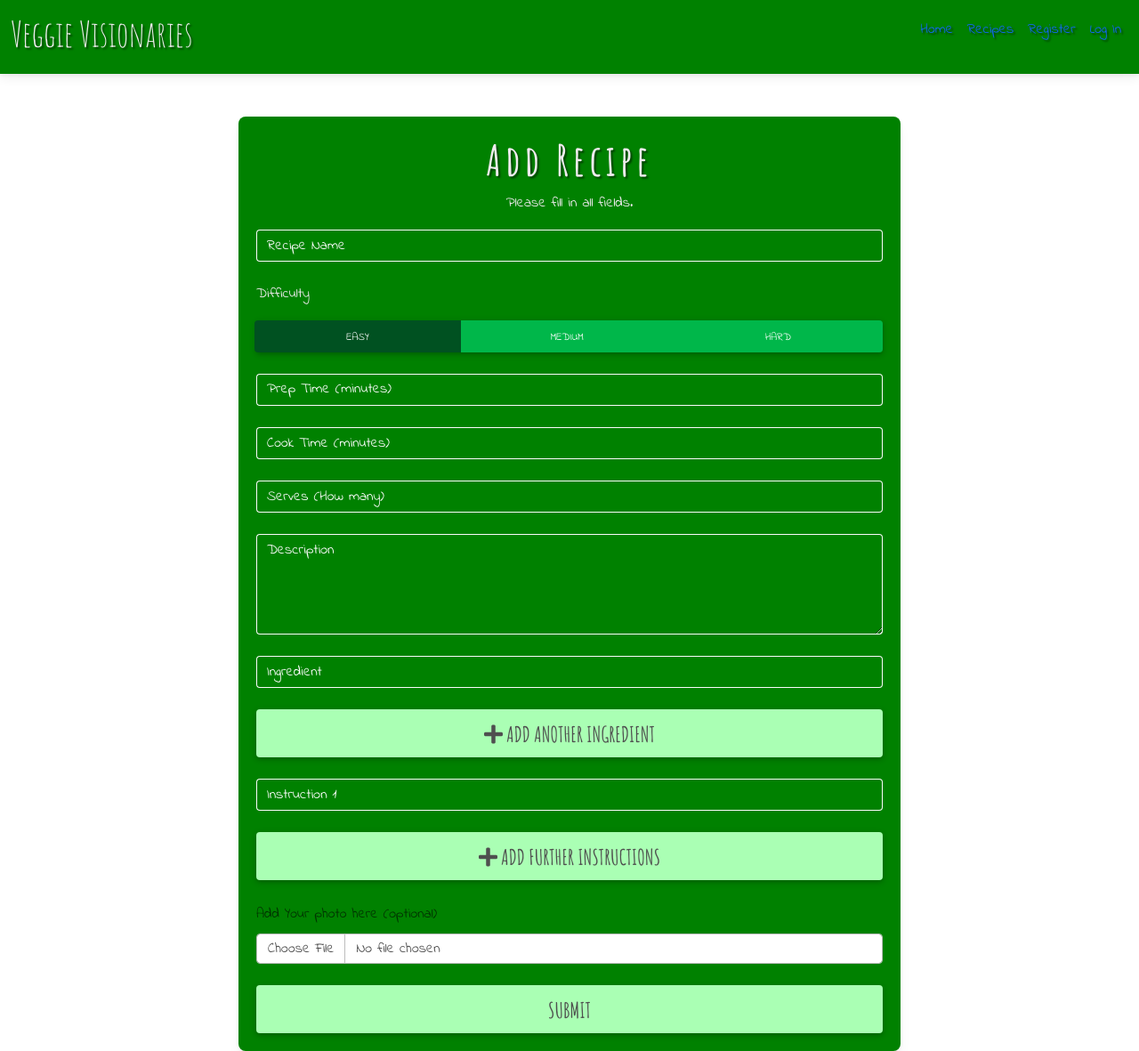
After one commit to Oldman10000/veggie_visionaries, a Flask app: page /add_recipe in a window 1280 px wide. The commit adds this page. Shown: the whole page at 89% size. Run offline with Flask 2, Linux system fonts and the light colour scheme; some libraries are stand-ins or nearby versions.

Commit message:
Add add recipe form and dynamic inputs

```diff
--- a/app.py
+++ b/app.py
@@ -105,6 +105,11 @@ def logout():
     return redirect(url_for("login"))
 
 
+@app.route("/add_recipe")
+def add_recipe():
+    return render_template("add-recipe.html")
+
+
 if __name__ == "__main__":
     app.run(host=os.environ.get("IP"),
             port=int(os.environ.get("PORT")),
--- a/static/css/style.css
+++ b/static/css/style.css
@@ -186,3 +186,7 @@ a {
 .card {
     padding: 20px;
 }
+
+.fa-plus {
+    text-align: right;
+}
--- a/static/js/script.js
+++ b/static/js/script.js
@@ -0,0 +1,58 @@
+// Dynamic input function taken and adapted from https://www.codexworld.com/add-remove-input-fields-dynamically-using-jquery/
+
+$(document).ready(function () {
+    const maxFieldIngredients = 15; //Input fields increment limitation
+    const maxFieldInstructions = 10; //Input fields increment limitation
+    let ingredientInputs = 1; //Initial field counter is 1
+    let instructionInputs = 1; //Initial field counter is 1
+
+    //Once add button is clicked
+    $(".add_ingredient_button").click(function () {
+        //Check maximum number of input fields
+        if (ingredientInputs < maxFieldIngredients) {
+            ingredientInputs++; //Increment field counter
+            $('.ingredient_field_wrapper').append(`
+            <div class="form-outline form-white mb-4">
+                <input type="text" name="ingredient${ingredientInputs}" id="ingredient${ingredientInputs}" class="form-control" required />
+                <label class="form-label" for="ingredient${ingredientInputs}">Ingredient</label>
+                <a href="javascript:void(0);" class="remove_button" title="Add field"><i class="fas fa-minus"></i></a>
+            </div>
+            `)
+            document.querySelectorAll('.form-outline').forEach((formOutline) => {
+                new mdb.Input(formOutline).init();
+            });
+        }
+    });
+
+    //Once add button is clicked
+    $(".add_instruction_button").click(function () {
+        //Check maximum number of input fields
+        if (instructionInputs < maxFieldInstructions) {
+            instructionInputs++; //Increment field counter
+            $('.instruction_field_wrapper').append(`
+            <div class="form-outline form-white mb-4">
+                <input type="text" name="instruction${ingredientInputs}" id="instruction${ingredientInputs}" class="form-control" required />
+                <label class="form-label" for="instruction${ingredientInputs}">Instruction ${ingredientInputs}</label>
+                <a href="javascript:void(0);" class="remove_button" title="Add field"><i class="fas fa-minus"></i></a>
+            </div>
+            `)
+            document.querySelectorAll('.form-outline').forEach((formOutline) => {
+                new mdb.Input(formOutline).init();
+            });
+        }
+    });
+
+    //Once remove button is clicked
+    $(".ingredient_field_wrapper").on('click', '.remove_button', function (e) {
+        e.preventDefault();
+        $(this).parent('div').remove(); //Remove field html
+        ingredientInputs--; //Decrement field counter
+    });
+
+    //Once remove button is clicked
+    $(".instruction_field_wrapper").on('click', '.remove_button', function (e) {
+        e.preventDefault();
+        $(this).parent('div').remove(); //Remove field html
+        instructionInputs--; //Decrement field counter
+    });
+});
--- /dev/null
+++ b/templates/add-recipe.html
@@ -0,0 +1,75 @@
+{% extends "base.html" %}
+{% block content %}
+
+{% include 'navbar.html' %}
+
+<main>
+    <div class="container mt-5">
+        <form class="col-8 mx-auto" method="POST" action="{{ url_for('login') }}">
+            <div class="card dark-green-back">
+                <h2 class="text-center title text-shadow">Add Recipe</h2>
+                <div class="row">
+                    <p class="text-center">
+                        Please fill in all fields.
+                    </p>
+                </div>
+                <div class="form-outline form-white mb-4">
+                    <input type="text" id="rname" name="rname" class="form-control" required />
+                    <label class="form-label" for="rname">Recipe Name</label>
+                </div>
+                <p>Difficulty</p>
+                <div class="btn-group mb-4">
+                    <input type="radio" class="btn-check" name="difficulty" id="easy" autocomplete="off" checked />
+                    <label class="btn btn-success" for="easy">Easy</label>
+
+                    <input type="radio" class="btn-check" name="difficulty" id="medium" autocomplete="off" />
+                    <label class="btn btn-success" for="medium">Medium</label>
+
+                    <input type="radio" class="btn-check" name="difficulty" id="hard" autocomplete="off" />
+                    <label class="btn btn-success" for="hard">Hard</label>
+                </div>
+                <div class="form-outline form-white mb-4">
+                    <input type="number" id="prep_time" name="prep_time" class="form-control" required />
+                    <label class="form-label" for="prep_time">Prep Time (minutes)</label>
+                </div>
+                <div class="form-outline form-white mb-4">
+                    <input type="number" id="cook_time" name="cook_time" class="form-control" required />
+                    <label class="form-label" for="cook_time">Cook Time (minutes)</label>
+                </div>
+                <div class="form-outline form-white mb-4">
+                    <input type="number" id="serves" name="serves" class="form-control" required />
+                    <label class="form-label" for="serves">Serves (How many)</label>
+                </div>
+                <div class="form-outline form-white mb-4">
+                    <textarea class="form-control" id="description" name="description" rows="4" required></textarea>
+                    <label class="form-label" for="description">Description</label>
+                </div>
+                <div class="ingredient_field_wrapper wrapper">
+                    <div class="form-outline form-white mb-4">
+                        <input type="text" name="ingredient1" id="ingredient1" class="form-control" required />
+                        <label class="form-label" for="ingredient1">Ingredient</label>
+                    </div>
+                </div>
+                <div class="add_ingredient_button btn submit-button mb-4" title="Add field">
+                    <i class="fas fa-plus"></i> Add Another Ingredient
+                </div>
+                <div class="instruction_field_wrapper wrapper">
+                    <div class="form-outline form-white mb-4">
+                        <input type="text" name="instruction1" id="instruction1" class="form-control" required />
+                        <label class="form-label" for="instruction1">Instruction 1</label>
+                    </div>
+                </div>
+                <div class="add_instruction_button btn submit-button mb-4" title="Add field">
+                    <i class="fas fa-plus"></i> Add Further Instructions
+                </div>
+                <div class="mb-4">
+                    <label class="form-label" for="photo" id="photo">Add Your photo here (optional)</label>
+                    <input type="file" class="form-control" id="photo" />
+                </div>
+                <button type="submit" class="btn submit-button">Submit</button>
+            </div>
+        </form>
+    </div>
+</main>
+
+{% endblock %}
--- a/templates/base.html
+++ b/templates/base.html
@@ -38,6 +38,7 @@
     {% endblock %}
 
     <!-- MDB -->
+    <script src="https://ajax.googleapis.com/ajax/libs/jquery/3.3.1/jquery.min.js"></script>
     <script type="text/javascript" src="https://cdnjs.cloudflare.com/ajax/libs/mdb-ui-kit/3.3.0/mdb.min.js"></script>
     <script src="{{ url_for('static', filename='js/script.js') }}"></script>
     {% block scripts %}
--- a/templates/login.html
+++ b/templates/login.html
@@ -17,12 +17,10 @@
                 <div class="form-outline form-white mb-4">
                     <input type="text" id="username" name="username" class="form-control" required />
                     <label class="form-label" for="username">Username</label>
-                    <div class="form-helper"></div>
                 </div>
                 <div class="form-outline form-white mb-4">
                     <input type="password" id="password" name="password" class="form-control" required />
                     <label class="form-label" for="password">Password</label>
-                    <div class="form-helper"></div>
                 </div>
                 <button type="submit" class="btn submit-button">Log In</button>
             </div>
--- a/templates/navbar-home.html
+++ b/templates/navbar-home.html
@@ -92,6 +92,11 @@
                         </a>
                     </li>
                     <li class="nav-item">
+                        <a class="nav-link" href="{{ url_for('add_recipe') }}">
+                            <p>Add Recipe</p>
+                        </a>
+                    </li>
+                    <li class="nav-item">
                         <a class="nav-link" href="{{ url_for('logout') }}">
                             <p>Log Out</p>
                         </a>
--- a/templates/navbar.html
+++ b/templates/navbar.html
@@ -1,5 +1,5 @@
 <header>
-    <nav class="navbar sticky-top navbar-expand-lg dark-green-back light-text text-shadow">
+    <nav id="nav" class="navbar sticky-top navbar-expand-lg dark-green-back light-text text-shadow">
         <!-- Container wrapper -->
         <div class="container-fluid">
             <!-- Navbar Brand -->
@@ -16,6 +16,28 @@
             <div class="collapse navbar-collapse" id="navbar-content">
                 <!-- Left links -->
                 <ul class="navbar-nav ms-auto mb-2 mb-lg-0">
+                    {% if session.user %}
+                    <li class="nav-item">
+                        <a class="nav-link" href="{{ url_for('loggedin', username=session['user']) }}">
+                            <p>Home</p>
+                        </a>
+                    </li>
+                    <li class="nav-item">
+                        <a class="nav-link" href="{{ url_for('get_recipes') }}">
+                            <p>Recipes</p>
+                        </a>
+                    </li>
+                    <li class="nav-item">
+                        <a class="nav-link" href="{{ url_for('add_recipe') }}">
+                            <p>Add Recipe</p>
+                        </a>
+                    </li>
+                    <li class="nav-item">
+                        <a class="nav-link" href="{{ url_for('logout') }}">
+                            <p>Log Out</p>
+                        </a>
+                    </li>
+                    {% else %}
                     <li class="nav-item">
                         <a class="nav-link" href="{{ url_for('index') }}">
                             <p>Home</p>
@@ -36,6 +58,7 @@
                             <p>Log In</p>
                         </a>
                     </li>
+                    {% endif %}
                 </ul>
                 <!-- Left links -->
             </div>
```
